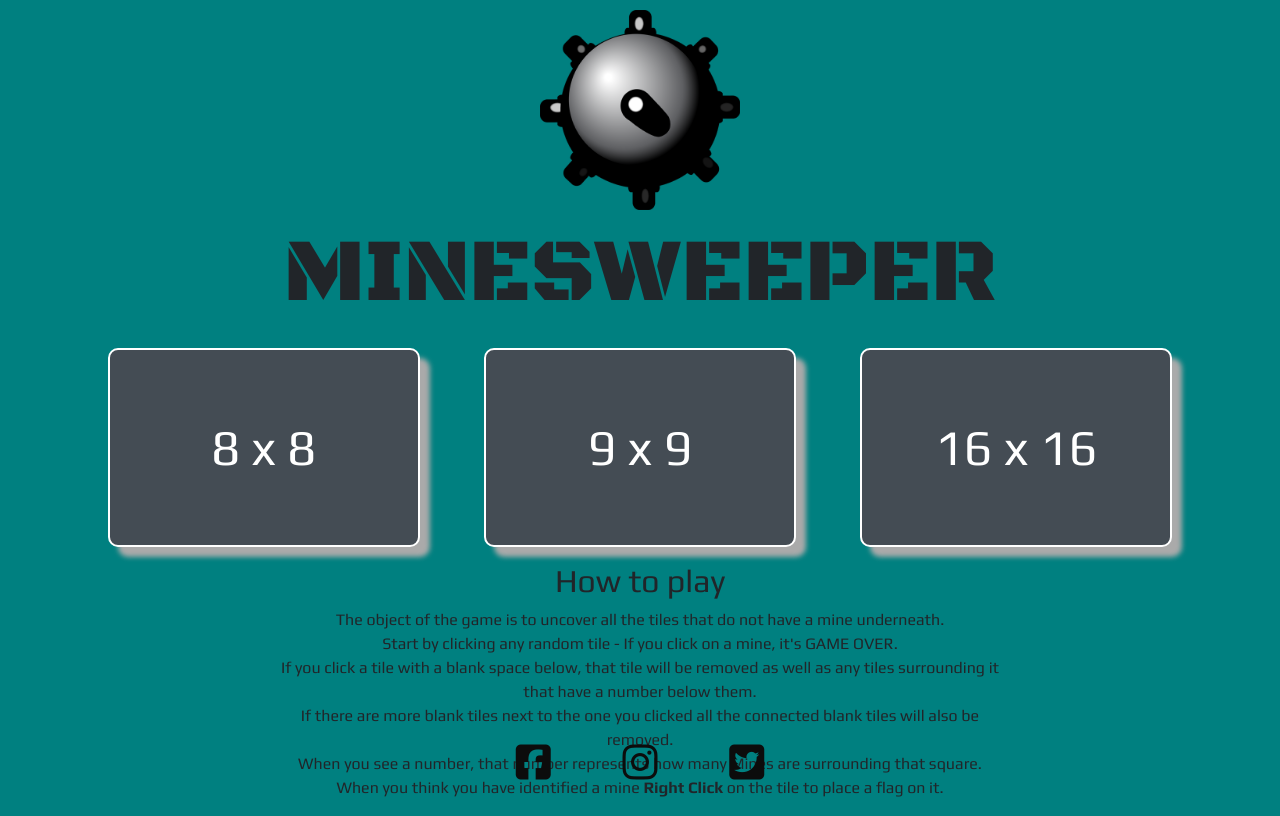
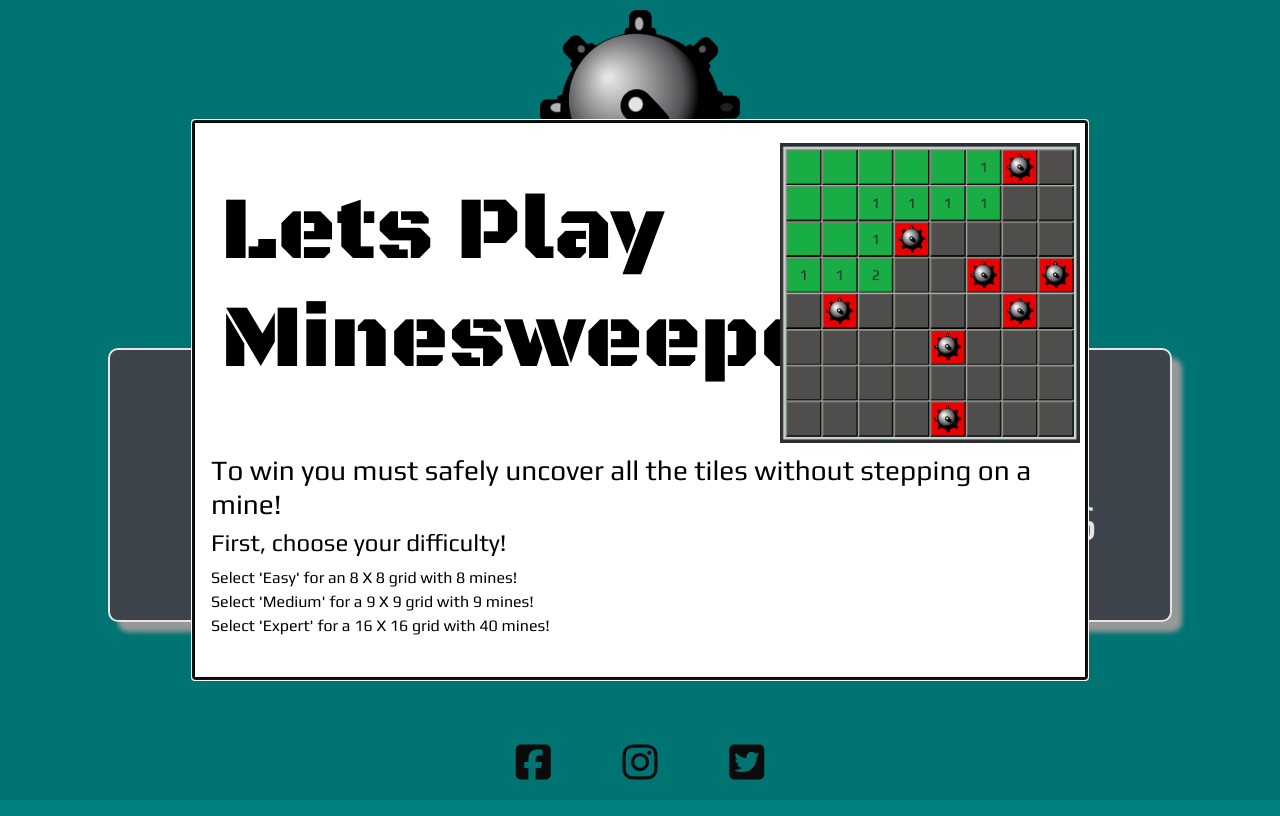
Before and after one commit to dougyb83/minesweeper, a plain HTML site: page index.html in a window 1280 px wide. Drawn offline with nearby package versions, Linux system fonts and the light colour scheme.

Commit message:
Add modals to index and game pages

```diff
--- a/assets/css/style.css
+++ b/assets/css/style.css
@@ -1,17 +1,34 @@
 body {
     font-family: 'Play', sans-serif;
     background-color: #008080;
+}
+
+h1, h2 {
+    font-family: 'Black Ops One', cursive;
+    font-size: 90px;
+    margin: 10px;
+}
+
+/* modal */
+dialog {
+    height: 70vh;
+    width: 70vw;
+    padding-top: 45px;
+}
+
+dialog h3 {
+    margin-top: 60px;
+}
+
+dialog img{
+    position: absolute;
+    top: 20px;
+    right: 5px;
 }
 /* home page */
 .heading {
     text-align: center;
     margin-top: 10px;
-}
-
-h1 {
-    font-family: 'Black Ops One', cursive;
-    font-size: 90px;
-    margin: 10px;
 }
 
 /* game menu*/
--- a/assets/js/game.js
+++ b/assets/js/game.js
@@ -17,7 +17,7 @@ $(document).ready(function () {
             mines = tiles.count;
             tileCount = tiles.count;  // set bombs to 8 or 9 respectively
         } else {
-            mines = 40;  // otherwise to 40 like your line 41 in script.js currently
+            mines = 40;  // otherwise set mines to 40
             tileCount = 16;
         }
     }
--- a/assets/js/index.js
+++ b/assets/js/index.js
@@ -11,3 +11,7 @@ $(".play-button").click(function () {
     // open game.html
     window.location.href = "game.html";
 })
+
+
+const modal = document.querySelector("[data-modal]")
+window.onload = modal.showModal();
--- a/index.html
+++ b/index.html
@@ -17,6 +17,18 @@
 </head>
 <body>
     <main>
+        <!-- Modal instruncting user of the game modes -->
+        <dialog data-modal id="difficulty-modal">
+            <h2>Lets Play Minesweeper!</h2>
+            <h3>To win you must safely uncover all the tiles without stepping on a mine!</h3>
+            <h4>First, choose your difficulty!</h4>
+            <p>
+                Select 'Easy' for an 8 X 8 grid with 8 mines!<br>
+                Select 'Medium' for a 9 X 9 grid with 9 mines!<br>
+                Select 'Expert' for a 16 X 16 grid with 40 mines!<br>
+            </p>
+        <img src="assets/images/game-board.png" height="300" width="300" alt="">
+        </dialog>
         <!-- Start of heading -->
         <section class="container-fluid heading">
             <div class="row">
@@ -30,26 +42,9 @@
         <section class="container-fluid game-menu">
             <div class="row">
                 <div class="col-12">
-                    <span class="play-button btn btn-outline-dark" data-size="8" aria-label="play 8x8 grid">8 x 8</span>
-                    <span class="play-button btn btn-outline-dark" data-size="9" aria-label="play 9x9 grid">9 x 9</span>
-                    <span class="play-button btn btn-outline-dark" data-size="16" aria-label="play 16x16 grid">16 x 16</span>
-                </div>
-            </div>
-        </section>
-        <!-- Start of how to play -->
-        <section class="container-fluid how-to-play">
-            <div class="row">
-                <div class="col-12">
-                    <h2>How to play</h2>
-                    <p>The object of the game is to uncover all the tiles that do not have a mine underneath.<br>
-                        Start by clicking any random tile - If you click on a mine, it's GAME OVER.<br>
-                        If you click a tile with a blank space below, that tile will be removed as well as any tiles
-                        surrounding it that have a number below them.<br>
-                        If there are more blank tiles next to the one you clicked all the connected blank tiles will
-                        also be removed.<br>
-                        When you see a number, that number represents how many Mines are surrounding that square.<br>
-                        When you think you have identified a mine <strong>Right Click</strong> on the tile to place a
-                        flag on it.</p>
+                    <span class="play-button btn btn-outline-dark" data-size="8" aria-label="play 8x8 grid">Easy<br>8 x 8</span>
+                    <span class="play-button btn btn-outline-dark" data-size="9" aria-label="play 9x9 grid">Medium<br>9 x 9</span>
+                    <span class="play-button btn btn-outline-dark" data-size="16" aria-label="play 16x16 grid">Expert<br>16 x 16</span>
                 </div>
             </div>
         </section>
```
Also changed, not shown: game.html (+17 -0 lines), assets/images/game-board.png (added).
